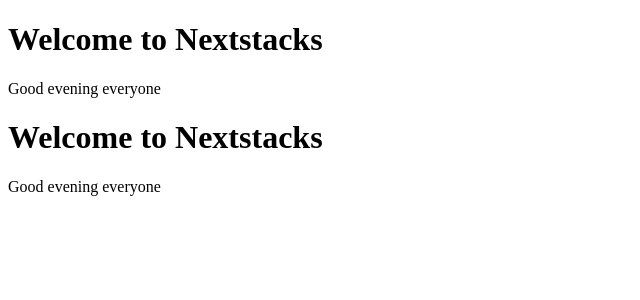
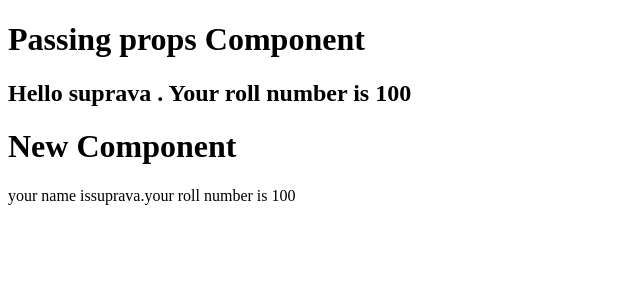
Before and after one commit to suprava16/REACT_SESSION_5, a React (Create React App) app: page / in a window 1280 px wide. Shown: the top 300 px of the page, without its empty margins (0-640 px from the left). Built offline with nearby package versions, Linux system fonts and the light colour scheme.

Commit message:
passing props value

```diff
--- a/src/App.js
+++ b/src/App.js
@@ -1,11 +1,13 @@
 import React from "react"
 import Welcome from "./Welcome"
+import {PassingProps} from "./Components/Props/PassingProps"
 class App extends React.Component {
   render() {
     return (
       <div>
-        <Welcome />
-        <Welcome />
+        {/* <Welcome />
+        <Welcome /> */}
+        <PassingProps name="suprava" roll={100}/>
       </div>
     )
   }
--- /dev/null
+++ b/src/Components/Props/NewComponent.js
@@ -0,0 +1,14 @@
+import React from "react"
+
+export default class NewComponent extends React.Component{
+  render(){
+    console.log(this.props)
+    const{name,roll}=this.props.value
+    return(
+      <div>
+        <h1>New Component</h1>
+        your name is{name}.your roll number is {roll}
+      </div>
+    )
+  }
+}
--- /dev/null
+++ b/src/Components/Props/PassingProps.js
@@ -0,0 +1,16 @@
+import React from "react"
+import NewComponent from "./NewComponent"
+export class PassingProps extends React.Component{
+  render(){
+    console.log(this.props)
+    const{name,roll}=this.props
+    return(
+      <div>
+        <h1>Passing props Component</h1>
+        {/* <h2>Hello {this.props.name} . Your roll number is {this.props.roll}</h2> */}
+        <h2>Hello {name} . Your roll number is {roll}</h2>
+        <NewComponent value={this.props}/>
+      </div>
+    )
+  }
+}
--- a/src/index.js
+++ b/src/index.js
@@ -1,4 +1,6 @@
 import React from "react"
 import ReactDOM from "react-dom"
 import App from "./App"
-ReactDOM.render(<App/>,document.getElementById("root"));
+ReactDOM.render(
+<App/>
+,document.getElementById("root"));
```
